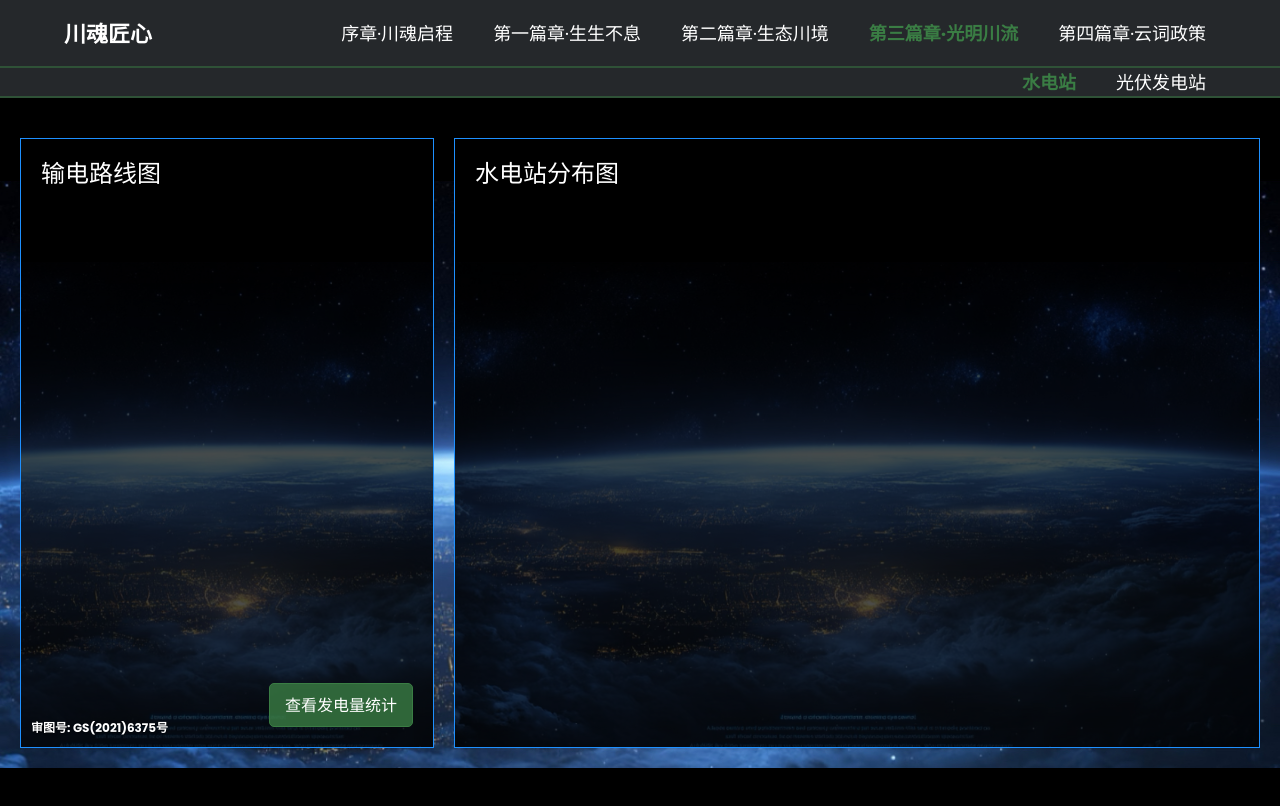
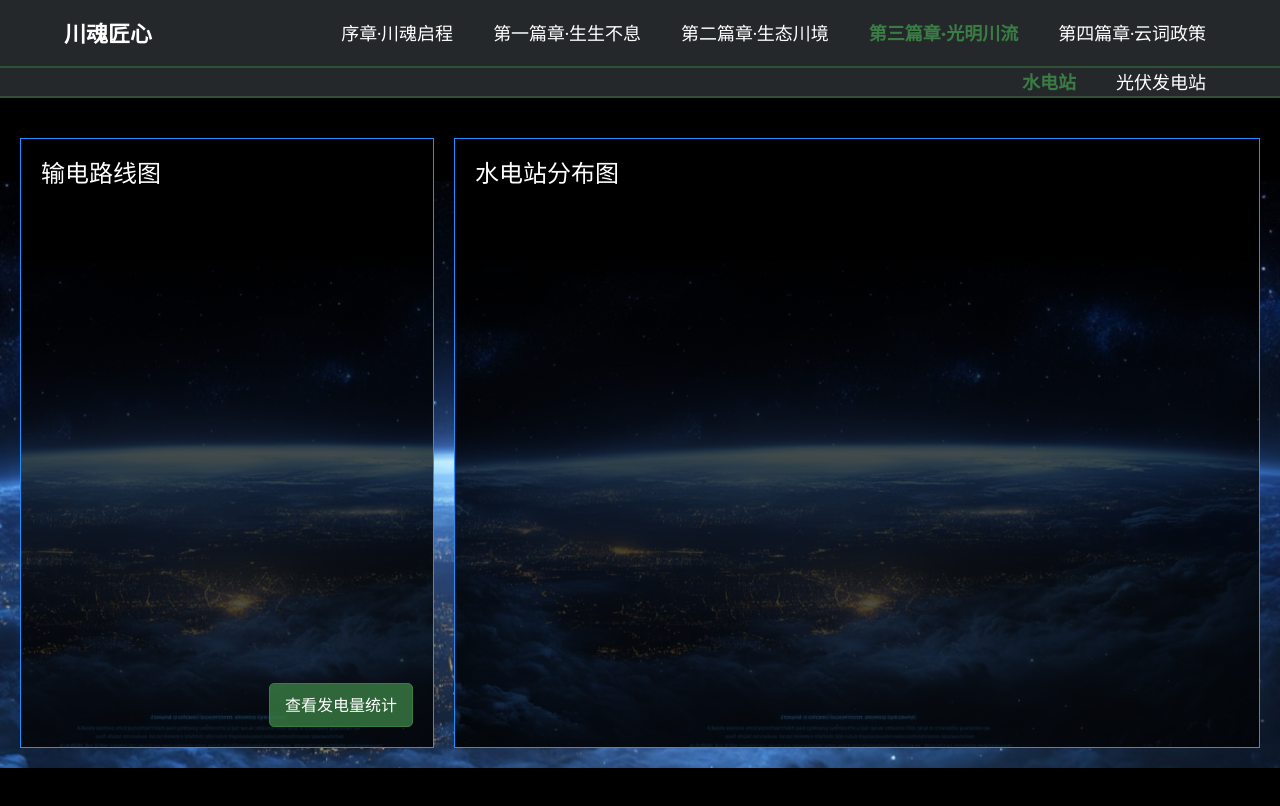
Before and after one commit to sinjier/chuanhunjiangxin, a website: page page2.html in a window 1280 px wide. Shown: the top 806 px of the page. Drawn offline with Linux system fonts and the light colour scheme; no server answers.

Commit message:
page2.html

```diff
--- a/page2.html
+++ b/page2.html
@@ -264,7 +264,6 @@
                 <div class="title title-china">输电路线图</div>
                 <div id="chinaMap"></div>
                 <button class="stats-button" id="openStatsBtn">查看发电量统计</button>
-                <div style="position: absolute; left: 10px; bottom: 10px; color: #fff; font-size: 12px; z-index: 1000; font-weight: bold; text-shadow: 1px 1px 2px rgba(0,0,0,0.5);">审图号: GS(2021)6375号</div>
             </div>
             <div class="map-right">
                 <div class="title title-sichuan">水电站分布图</div>
```
